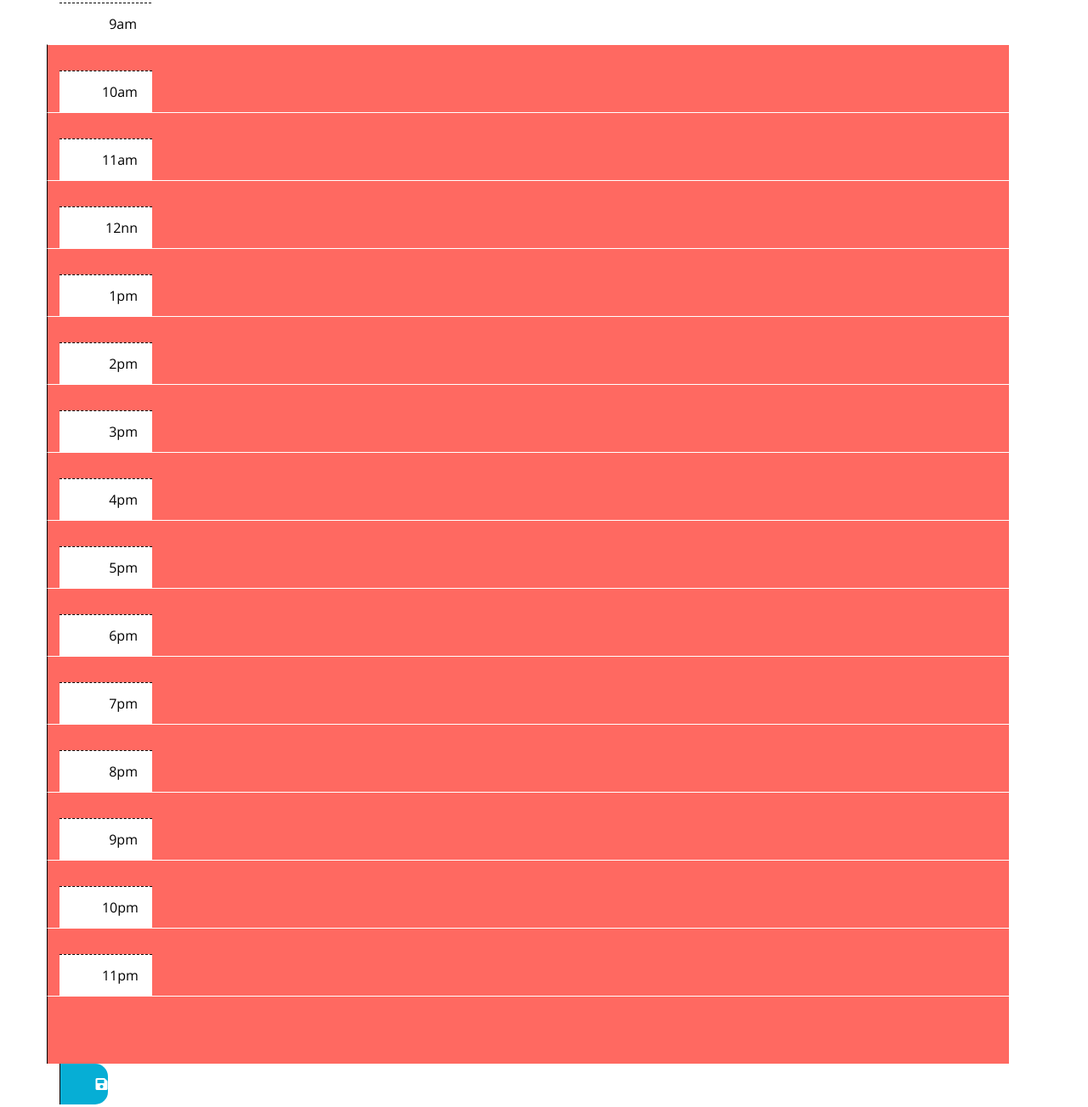
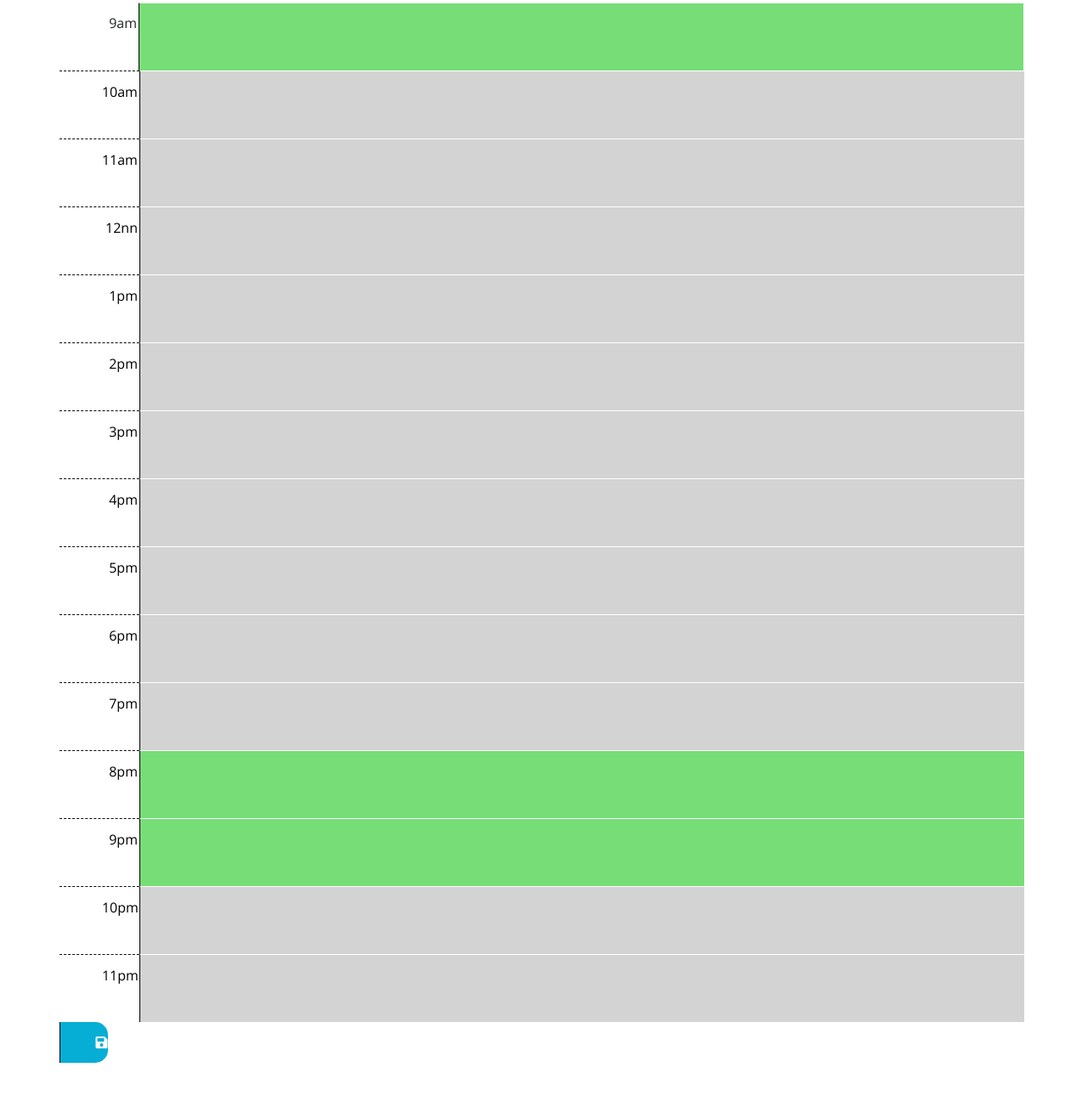
Before and after one commit to mnallas/Workday_Scheduler, a plain HTML site: page index.html in a window 1280 px wide. Shown: the part 298-1601 px from the top of the page at 85% size. After the commit the page ends 1552 px from the top, so only its background shows below. Drawn offline with nearby package versions, Linux system fonts and the light colour scheme.

Commit message:
colors partially working, need work on local storage

```diff
--- a/app.js
+++ b/app.js
@@ -1,5 +1,43 @@
 $(document).ready(function () {
+  var timeArray = [
+    moment("9:00 am", "h a").format("h a"),
+    moment("10:00 am", "h a").format("h a"),
+    moment("11:00 am", "h a").format("h a"),
+    moment("12:00 pm", "h a").format("h a"),
+    moment("1:00 pm", "h a").format("h a"),
+    moment("2:00 pm", "h a").format("h a"),
+    moment("3:00 pm", "h a").format("h a"),
+    moment("4:00 pm", "h a").format("h a"),
+    moment("5:00 pm", "h a").format("h a"),
+    moment("6:00 pm", "h a").format("h a"),
+    moment("7:00 pm", "h a").format("h a"),
+    moment("8:00 pm", "h a").format("h a"),
+    moment("9:00 pm", "h a").format("h a"),
+    moment("10:00 pm", "h a").format("h a"),
+    moment("11:00 pm", "h a").format("h a"),
+  ];
   var time = moment().format("h a");
+  console.log(timeArray[0]);
 
   console.log(time);
+  console.log(timeArray);
+
+  for (let i = 0; i < timeArray.length; i++) {
+    if (timeArray[i] > time) {
+      $(`#slot${i}`).attr("class", "future row");
+    } else if (timeArray[i] === time) {
+      $(`#slot${i}`).attr("class", "present row");
+    } else {
+      $(`#slot${i}`).attr("class", "past row");
+    }
+  }
+
+  //need to save to localstorage and leave displayed on each timeslot
+  function saveButton(button) {
+    $(document).on("click", button, function () {});
+  }
+
+  //   function timeSlot(display,current){
+  //       for(let i=0;i < )
+  //   }
 });
--- a/index.html
+++ b/index.html
@@ -30,17 +30,17 @@
     </header>
     <div class="container">
       <div class="row">
-        <div class="hour">
+        <div class="hour0">
           &nbsp;&nbsp;&nbsp;&nbsp;9am&nbsp;&nbsp;&nbsp;&nbsp;
         </div>
         <textarea
-          class="present row"
+          class="row"
           name=""
           id="slot0"
-          cols="120"
+          cols="110"
           rows="5"
         ></textarea>
-        <div class="saveBtn">
+        <div id="saveBtn0" class="saveBtn">
           <i class="fas fa-save"></i>
         </div>
       </div>
@@ -49,10 +49,10 @@
           &nbsp;&nbsp;10am&nbsp;&nbsp;&nbsp;&nbsp;
         </div>
         <textarea
-          class="present row"
+          class="row"
           name=""
           id="slot1"
-          cols="120"
+          cols="110"
           rows="5"
         ></textarea>
         <div class="saveBtn">
@@ -64,10 +64,10 @@
           &nbsp;&nbsp;11am&nbsp;&nbsp;&nbsp;&nbsp;
         </div>
         <textarea
-          class="present row"
+          class="row"
           name=""
           id="slot2"
-          cols="120"
+          cols="110"
           rows="5"
         ></textarea>
         <div class="saveBtn">
@@ -79,10 +79,10 @@
           &nbsp;&nbsp;&nbsp;12nn&nbsp;&nbsp;&nbsp;&nbsp;
         </div>
         <textarea
-          class="present row"
+          class="row"
           name=""
           id="slot3"
-          cols="120"
+          cols="110"
           rows="5"
         ></textarea>
         <div class="saveBtn">
@@ -94,10 +94,10 @@
           &nbsp;&nbsp;&nbsp;&nbsp;1pm&nbsp;&nbsp;&nbsp;&nbsp;
         </div>
         <textarea
-          class="present row"
+          class="row"
           name=""
           id="slot4"
-          cols="120"
+          cols="110"
           rows="5"
         ></textarea>
         <div class="saveBtn">
@@ -109,10 +109,10 @@
           &nbsp;&nbsp;&nbsp;&nbsp;2pm&nbsp;&nbsp;&nbsp;&nbsp;
         </div>
         <textarea
-          class="present row"
+          class="row"
           name=""
-          id="slot4"
-          cols="120"
+          id="slot5"
+          cols="110"
           rows="5"
         ></textarea>
         <div class="saveBtn">
@@ -124,10 +124,10 @@
           &nbsp;&nbsp;&nbsp;&nbsp;3pm&nbsp;&nbsp;&nbsp;&nbsp;
         </div>
         <textarea
-          class="present row"
+          class="row"
           name=""
-          id="slot5"
-          cols="120"
+          id="slot6"
+          cols="110"
           rows="5"
         ></textarea>
         <div class="saveBtn">
@@ -139,10 +139,10 @@
           &nbsp;&nbsp;&nbsp;&nbsp;4pm&nbsp;&nbsp;&nbsp;&nbsp;
         </div>
         <textarea
-          class="present row"
+          class="row"
           name=""
-          id="slot6"
-          cols="120"
+          id="slot7"
+          cols="110"
           rows="5"
         ></textarea>
         <div class="saveBtn">
@@ -154,10 +154,10 @@
           &nbsp;&nbsp;&nbsp;&nbsp;5pm&nbsp;&nbsp;&nbsp;&nbsp;
         </div>
         <textarea
-          class="present row"
+          class="row"
           name=""
-          id="slot7"
-          cols="120"
+          id="slot8"
+          cols="110"
           rows="5"
         ></textarea>
         <div class="saveBtn">
@@ -169,10 +169,10 @@
           &nbsp;&nbsp;&nbsp;&nbsp;6pm&nbsp;&nbsp;&nbsp;&nbsp;
         </div>
         <textarea
-          class="present row"
+          class="row"
           name=""
-          id="slot8"
-          cols="120"
+          id="slot9"
+          cols="110"
           rows="5"
         ></textarea>
         <div class="saveBtn">
@@ -184,10 +184,10 @@
           &nbsp;&nbsp;&nbsp;&nbsp;7pm&nbsp;&nbsp;&nbsp;&nbsp;
         </div>
         <textarea
-          class="present row"
+          class="row"
           name=""
-          id="slot9"
-          cols="120"
+          id="slot10"
+          cols="110"
           rows="5"
         ></textarea>
         <div class="saveBtn">
@@ -199,10 +199,10 @@
           &nbsp;&nbsp;&nbsp;&nbsp;8pm&nbsp;&nbsp;&nbsp;&nbsp;
         </div>
         <textarea
-          class="present row"
+          class="row"
           name=""
-          id="slot10"
-          cols="120"
+          id="slot11"
+          cols="110"
           rows="5"
         ></textarea>
         <div class="saveBtn">
@@ -214,10 +214,10 @@
           &nbsp;&nbsp;&nbsp;&nbsp;9pm&nbsp;&nbsp;&nbsp;&nbsp;
         </div>
         <textarea
-          class="present row"
+          class="row"
           name=""
-          id="slot11"
-          cols="120"
+          id="slot12"
+          cols="110"
           rows="5"
         ></textarea>
         <div class="saveBtn">
@@ -229,10 +229,10 @@
           &nbsp;&nbsp;10pm&nbsp;&nbsp;&nbsp;&nbsp;
         </div>
         <textarea
-          class="present row"
+          class="row"
           name=""
-          id="slot12"
-          cols="120"
+          id="slot13"
+          cols="110"
           rows="5"
         ></textarea>
         <div class="saveBtn">
@@ -244,10 +244,10 @@
           &nbsp;&nbsp;11pm&nbsp;&nbsp;&nbsp;&nbsp;
         </div>
         <textarea
-          class="present row"
+          class="row"
           name=""
-          id="slot13"
-          cols="120"
+          id="slot14"
+          cols="110"
           rows="5"
         ></textarea>
         <div class="saveBtn i:hover">
```
